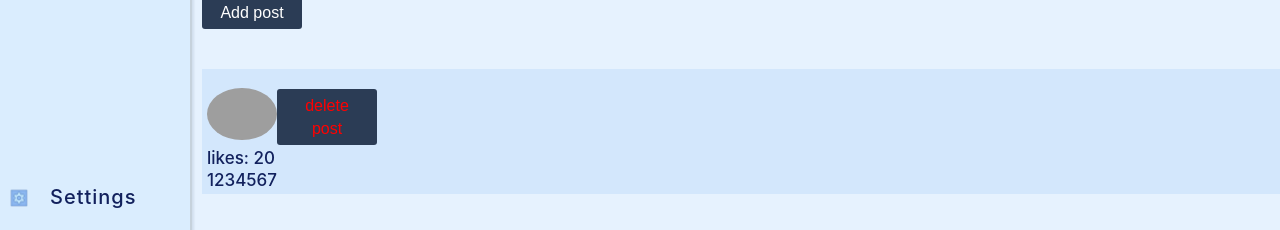
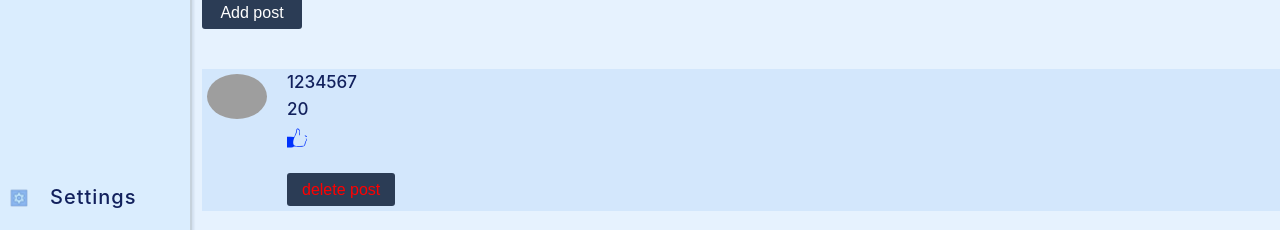
Before and after one commit to m-dev-10/Social-network, a React (Create React App) app: page /profile in a window 1280 px wide. Shown: the part 567-797 px from the top of the page. Built offline with nearby package versions, Linux system fonts and the light colour scheme; grey boxes are pictures that could not be loaded.

Commit message:
create like button

```diff
--- a/src/Redux/ProfileReducer.ts
+++ b/src/Redux/ProfileReducer.ts
@@ -10,11 +10,11 @@ import { ADD_POST, DELETE_POST } from "./ActionTypes";
 
 let initialState = {
 	PostsData: [
-		{ id: 0, message: "1234567", likes: "likes: 20" },
-		{ id: 1, message: "I'am fine, thank you", likes: "likes: 30" },
-		{ id: 2, message: "Bye bye", likes: "likes: 56" },
-		{ id: 3, message: "Hi Hi", likes: "likes: 13" },
-		{ id: 4, message: "I love ps 5", likes: "likes: 28" },
+		{ id: 0, message: "1234567", likes: "20" },
+		{ id: 1, message: "I'am fine, thank you", likes: "30" },
+		{ id: 2, message: "Bye bye", likes: "56" },
+		{ id: 3, message: "Hi Hi", likes: "13" },
+		{ id: 4, message: "I love ps 5", likes: "28" },
 
 	],
 	profile: null,
--- a/src/components/Buttons/DefaultButton.tsx
+++ b/src/components/Buttons/DefaultButton.tsx
@@ -6,9 +6,10 @@ interface Props {
 	text: string
 	callback: () => void
 	color?: string
+
 }
 
-const DefaultButton: FC<Props> = ({ callback, text, color = "white" }) => {
+const DefaultButton: FC<Props> = ({ callback, text, color = "white", }) => {
 
 
 	return (<div>
--- a/src/components/Profile/MyAdverts/MyAdvert/MyAdvert.module.scss
+++ b/src/components/Profile/MyAdverts/MyAdvert/MyAdvert.module.scss
@@ -10,10 +10,11 @@
 	padding: 5px;
 	background-color: rgba(51, 140, 228, 0.1);
 	display: flex;
-	flex-direction: column;
+	flex: 1 1 auto;
+	// flex-direction: column;
 	margin-top: 40px;
 	& *:not(:last-child) {
-		margin-bottom: 5px;
+		margin-bottom: 10px;
 	}
 }
 
@@ -22,7 +23,7 @@
 	flex: 0 0 60px;
 	width: 70px;
 	display: flex;
-	align-items: flex-end;
+	align-items: flex-start;
 }
 
 .advert__avatar {
@@ -30,3 +31,14 @@
 	max-height: 60px;
 	border-radius: 50%;
 }
+
+.iconLike img {
+	width: 20px;
+	height: 20px;
+	// transform: rotate(180deg);
+}
+
+.iconLikeDeg img {
+	// transform: rotate(180deg);
+	background-color: red;
+}
--- a/src/components/Profile/MyAdverts/MyAdvert/MyAdvert.tsx
+++ b/src/components/Profile/MyAdverts/MyAdvert/MyAdvert.tsx
@@ -1,6 +1,7 @@
-import React, { FC } from "react";
+import React, { FC, useState } from "react";
 import DefaultButton from "../../../Buttons/DefaultButton";
 import s from './MyAdvert.module.scss'
+import iconLike from '../../../../assets/images/MyPosts/iconLike.svg'
 
 interface Props {
 	message: string,
@@ -10,17 +11,36 @@ interface Props {
 
 const MyAdvert: FC<Props> = ({ message, likes, deletePost }) => {
 
+
+	const [like, setLike] = useState(false)
+	const [localLike, setLocalLike] = useState(Number(likes))
+
+	const setLikeWrapper = () => {
+		if (like) {
+			setLocalLike(prev => prev - 1)
+		}
+		else {
+			setLocalLike(prev => prev + 1)
+		}
+
+		setLike(prev => !prev)
+	}
+
 	return (
 		<div className={s.advert}>
 			<div className={s.advert__container}>
 				<div className={s.advert__Item}>
-					<div className={s.advert__picture}>	<img className={s.advert__avatar} src="https://www.perunica.ru/uploads/posts/2019-03/1552932077_1.jpg" alt="advertAvatar" />	<DefaultButton color={"red"} text={"delete post"} callback={deletePost} /></div>
+					<div className={s.advert__picture}>	<img className={s.advert__avatar} src="https://www.perunica.ru/uploads/posts/2019-03/1552932077_1.jpg" alt="advertAvatar" /></div>
 					{/* <div><button onClick={() => deletePost()}>delete post</button></div> */}
-					<div>{likes}</div>
-					<div>{message}</div>
+					<div>
+						<div>{message}</div>
+						<div>{localLike}</div>
+						<div onClick={setLikeWrapper} className={`${s.iconLike} ${like ? s.iconLikeDeg : ''}`}><img src={iconLike} alt="" /></div >
+						<DefaultButton color={"red"} text={"delete post"} callback={deletePost} />
+					</div>
 				</div>
 			</div>
-		</div>
+		</div >
 	)
 }
 
```
Also changed, not shown: src/assets/images/MyPosts/iconLike.svg (added).
